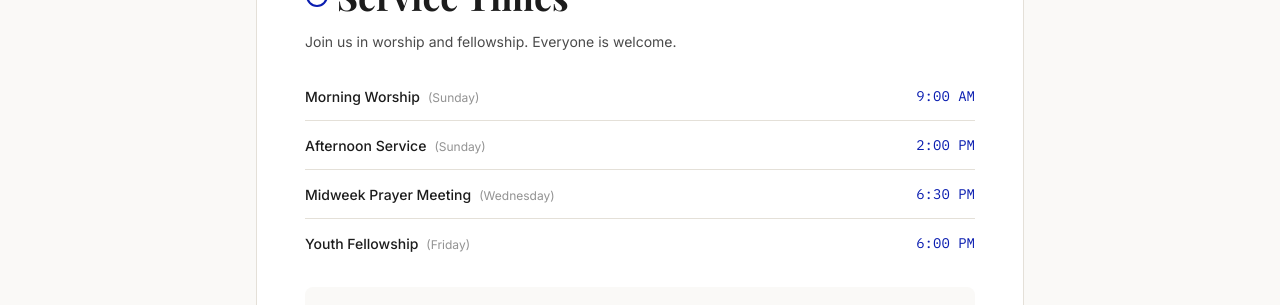
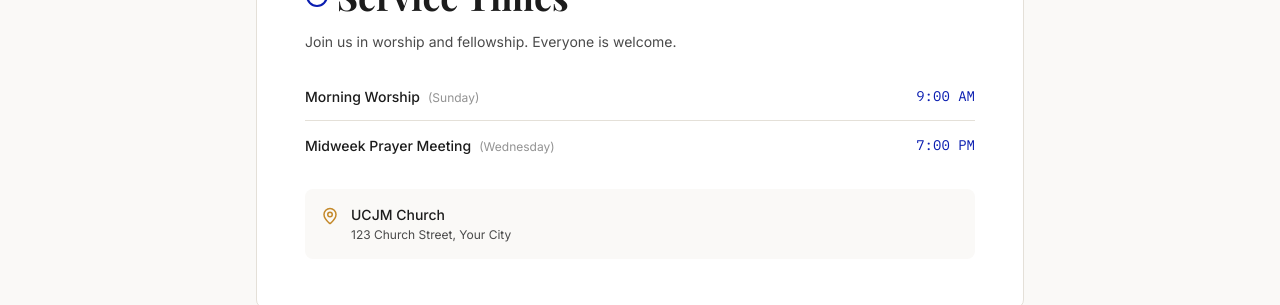
Before and after one commit to Stablhr/ucjm_website, a React (Vite) app: page / in a window 1280 px wide. Shown: the part 1840-2145 px from the top of the page. Built offline with nearby package versions, Linux system fonts and the light colour scheme; no server answers; the database is empty.

Commit message:
service times

```diff
--- a/src/features/home/ServiceTimes.jsx
+++ b/src/features/home/ServiceTimes.jsx
@@ -3,9 +3,7 @@ import useScrollReveal from '../../hooks/useScrollReveal'
 
 const services = [
   { day: 'Sunday', label: 'Morning Worship', time: '9:00 AM' },
-  { day: 'Sunday', label: 'Afternoon Service', time: '2:00 PM' },
-  { day: 'Wednesday', label: 'Midweek Prayer Meeting', time: '6:30 PM' },
-  { day: 'Friday', label: 'Youth Fellowship', time: '6:00 PM' },
+  { day: 'Wednesday', label: 'Midweek Prayer Meeting', time: '7:00 PM' },
 ]
 
 export default function ServiceTimes() {
```
